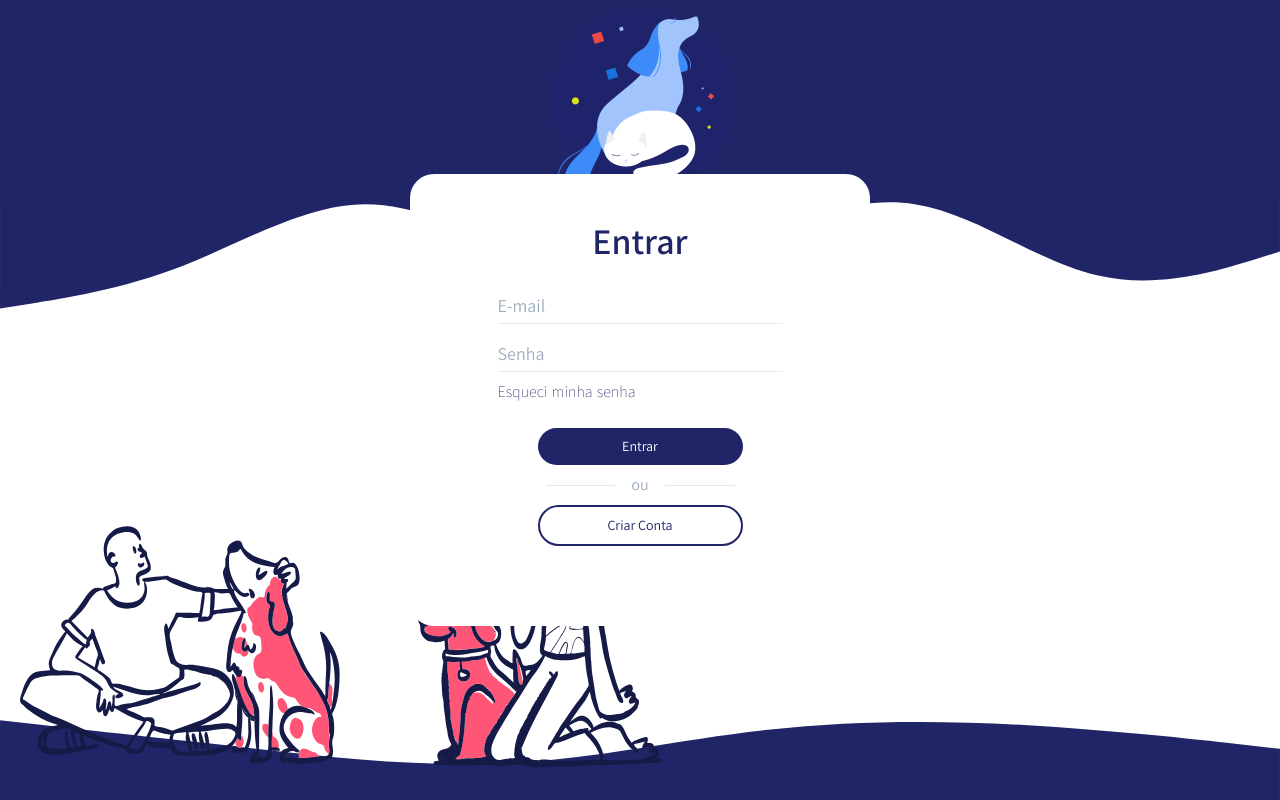
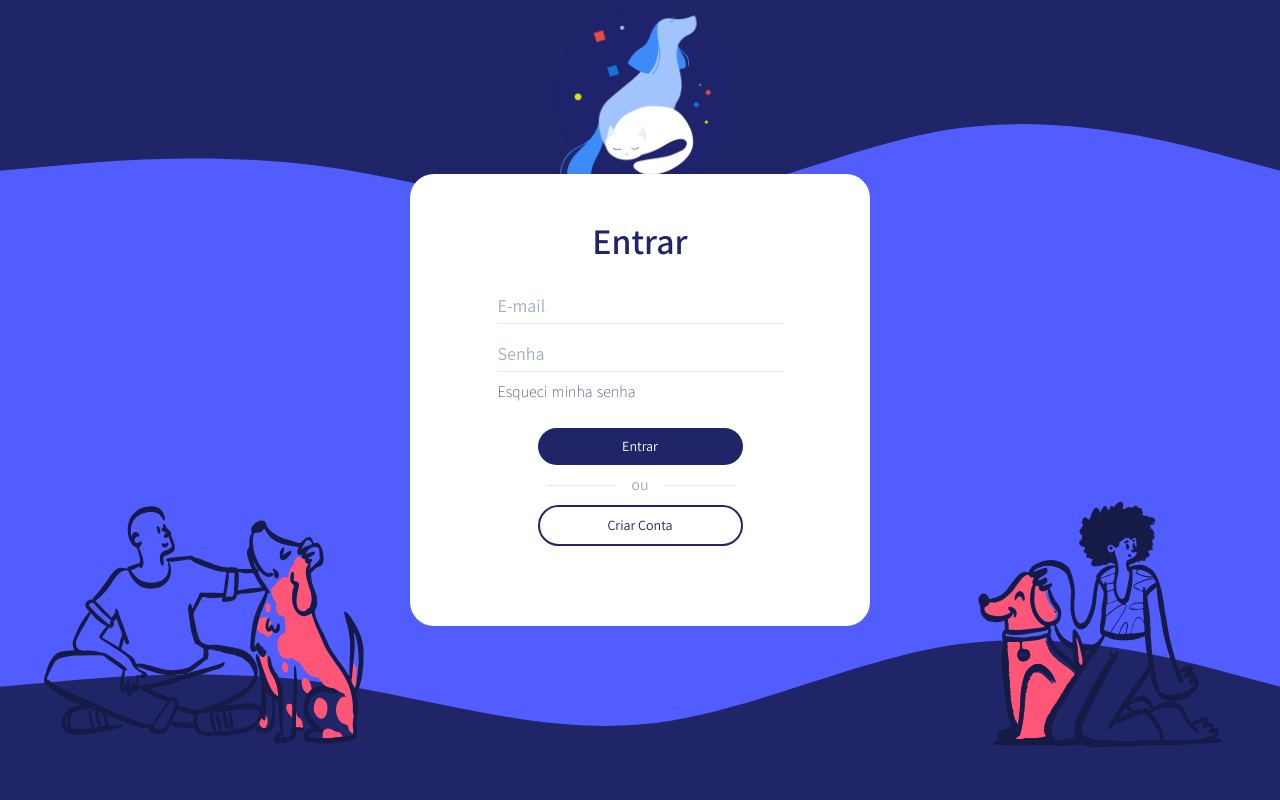
Before and after one commit to AnneCosta/frontend-austromiautas, a Nuxt app: page /login in a window 1280 px wide. Built offline with nearby package versions, Linux system fonts and the light colour scheme.

Commit message:
fix header and footer

```diff
--- a/components/AButton.vue
+++ b/components/AButton.vue
@@ -15,8 +15,8 @@ export default {
   data() {
     return {
       colors: {
-        primary: ['bg-dark-custom', 'text-white'],
-        secondary: ['bg-pink-custom', 'text-white'],
+        primary: ['bg-primary', 'text-white'],
+        secondary: ['bg-secondary', 'text-white'],
       },
       buttonClasses: [
         'text-sm',
--- a/components/AButtonOutline.vue
+++ b/components/AButtonOutline.vue
@@ -15,8 +15,8 @@ export default {
   data() {
     return {
       colors: {
-        primary: ['border-dark-custom', 'text-dark-custom'],
-        secondary: ['border-pink-custom', 'text-pink-custom'],
+        primary: ['border-primary', 'text-primary'],
+        secondary: ['border-secondary', 'text-secondary'],
       },
       buttonClasses: [
         'text-sm',
--- a/components/AFooter.vue
+++ b/components/AFooter.vue
@@ -1,24 +1,26 @@
 <template>
-  <footer class="container-fluid">
+  <footer class="container">
     <section>
       <section class="fixed bottom-0 w-full">
-        <section class="flex absolute" style="bottom: 20px">
-          <section>
-            <img src="~assets/image/Doggie.svg" alt="" width="360" />
-          </section>
-          <section>
-            <img src="~assets/image/petting.svg" alt="" width="360" />
-          </section>
+        <section class="absolute w-full z-0" style="bottom: 40px">
+          <div class="flex justify-between w-full">
+            <section class="ml-6">
+              <img src="~assets/image/Doggie.svg" alt="" width="360" />
+            </section>
+            <section>
+              <img src="~assets/image/petting.svg" alt="" width="360" />
+            </section>
+          </div>
         </section>
         <svg
+          class="z-10"
           xmlns="http://www.w3.org/2000/svg"
-          viewBox="0 100 1440 150"
-          style="position: relative; z-index: -1"
+          viewBox="0 0 1440 320"
         >
           <path
             fill="#202567"
             fill-opacity="1"
-            d="M0,160L48,165.3C96,171,192,181,288,192C384,203,480,213,576,208C672,203,768,181,864,170.7C960,160,1056,160,1152,165.3C1248,171,1344,181,1392,186.7L1440,192L1440,320L1392,320C1344,320,1248,320,1152,320C1056,320,960,320,864,320C768,320,672,320,576,320C480,320,384,320,288,320C192,320,96,320,48,320L0,320Z"
+            d="M0,192L60,186.7C120,181,240,171,360,186.7C480,203,600,245,720,234.7C840,224,960,160,1080,144C1200,128,1320,160,1380,176L1440,192L1440,320L1380,320C1320,320,1200,320,1080,320C960,320,840,320,720,320C600,320,480,320,360,320C240,320,120,320,60,320L0,320Z"
           ></path>
         </svg>
       </section>
--- a/components/AHeader.vue
+++ b/components/AHeader.vue
@@ -1,22 +1,20 @@
 <template>
   <header class="container-fluid">
-    <section class="flex justify-center bg-dark-custom">
-      <img
-        src="~assets/image/logo.svg"
-        alt="Logo do Austromiautas"
-        width="200"
-      />
-    </section>
     <section>
-      <svg
-        xmlns="http://www.w3.org/2000/svg"
-        viewBox="0 70 1440 123"
-        style="position: relative; z-index: -1"
-      >
+      <div class="flex justify-center">
+        <img
+          src="~assets/image/logo.svg"
+          alt="Logo do Austromiautas"
+          width="15%"
+          class="absolute"
+        />
+      </div>
+
+      <svg xmlns="http://www.w3.org/2000/svg" viewBox="0 0 1440 320">
         <path
           fill="#202567"
           fill-opacity="1"
-          d="M0,192L34.3,186.7C68.6,181,137,171,206,144C274.3,117,343,75,411,74.7C480,75,549,117,617,133.3C685.7,149,754,139,823,117.3C891.4,96,960,64,1029,74.7C1097.1,85,1166,139,1234,154.7C1302.9,171,1371,149,1406,138.7L1440,128L1440,0L1405.7,0C1371.4,0,1303,0,1234,0C1165.7,0,1097,0,1029,0C960,0,891,0,823,0C754.3,0,686,0,617,0C548.6,0,480,0,411,0C342.9,0,274,0,206,0C137.1,0,69,0,34,0L0,0Z"
+          d="M0,192L60,186.7C120,181,240,171,360,186.7C480,203,600,245,720,234.7C840,224,960,160,1080,144C1200,128,1320,160,1380,176L1440,192L1440,0L1380,0C1320,0,1200,0,1080,0C960,0,840,0,720,0C600,0,480,0,360,0C240,0,120,0,60,0L0,0Z"
         ></path>
       </svg>
     </section>
--- a/layouts/default.vue
+++ b/layouts/default.vue
@@ -1,5 +1,5 @@
 <template>
-  <div>
+  <div class="bg-primary-100 h-screen">
     <Nuxt />
   </div>
 </template>
--- a/pages/index.vue
+++ b/pages/index.vue
@@ -2,7 +2,7 @@
   <main class="container-fluid text-white h-screen">
     <!-- Header -->
     <header>
-      <section class="text-lg flex bg-dark-custom justify-around items-center">
+      <section class="text-lg flex bg-primary justify-around items-center">
         <section class="justify-center content-center">
           <h1 class="text-4xl">Bem vindo à Austromiautas</h1>
           <p class="leading-7">
--- a/pages/login.vue
+++ b/pages/login.vue
@@ -8,7 +8,7 @@
         <section
           class="bg-white rounded-3xl text-center p-10 flex flex-col justify-center items-center"
         >
-          <h1 class="text-4xl pb-3 font-semibold text-dark-custom text-center">
+          <h1 class="text-4xl pb-3 font-semibold text-primary text-center">
             Entrar
           </h1>
           <form class="w-9/12">
@@ -19,7 +19,7 @@
             />
             <a-flat-input class="input my-1" type="text" placeholder="Senha" />
 
-            <p class="text-dark-custom text-left font-thin mt-1">
+            <p class="text-primary text-left font-thin mt-1">
               <a href="/recuperarsenha">Esqueci minha senha</a>
             </p>
 
```
